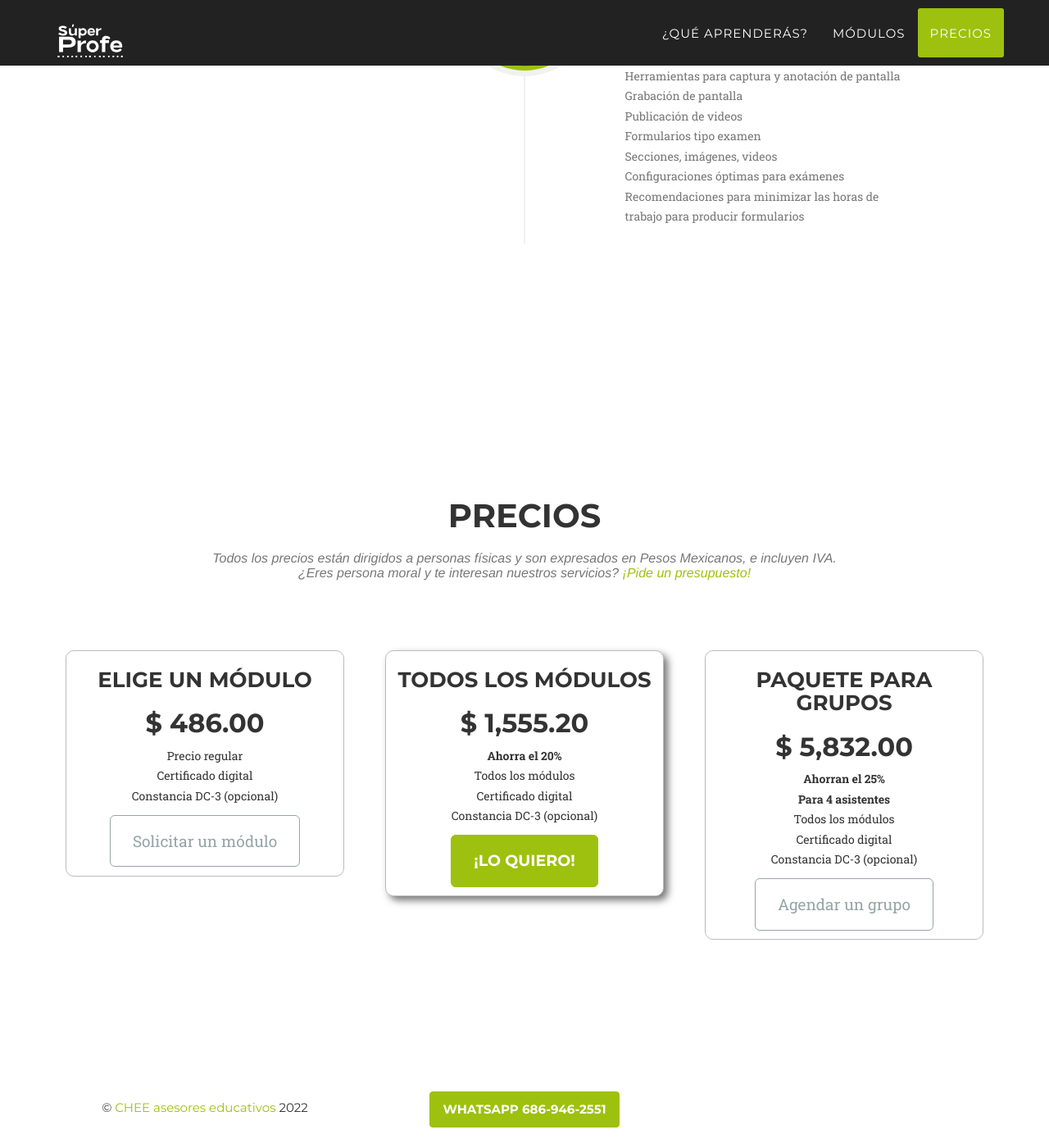
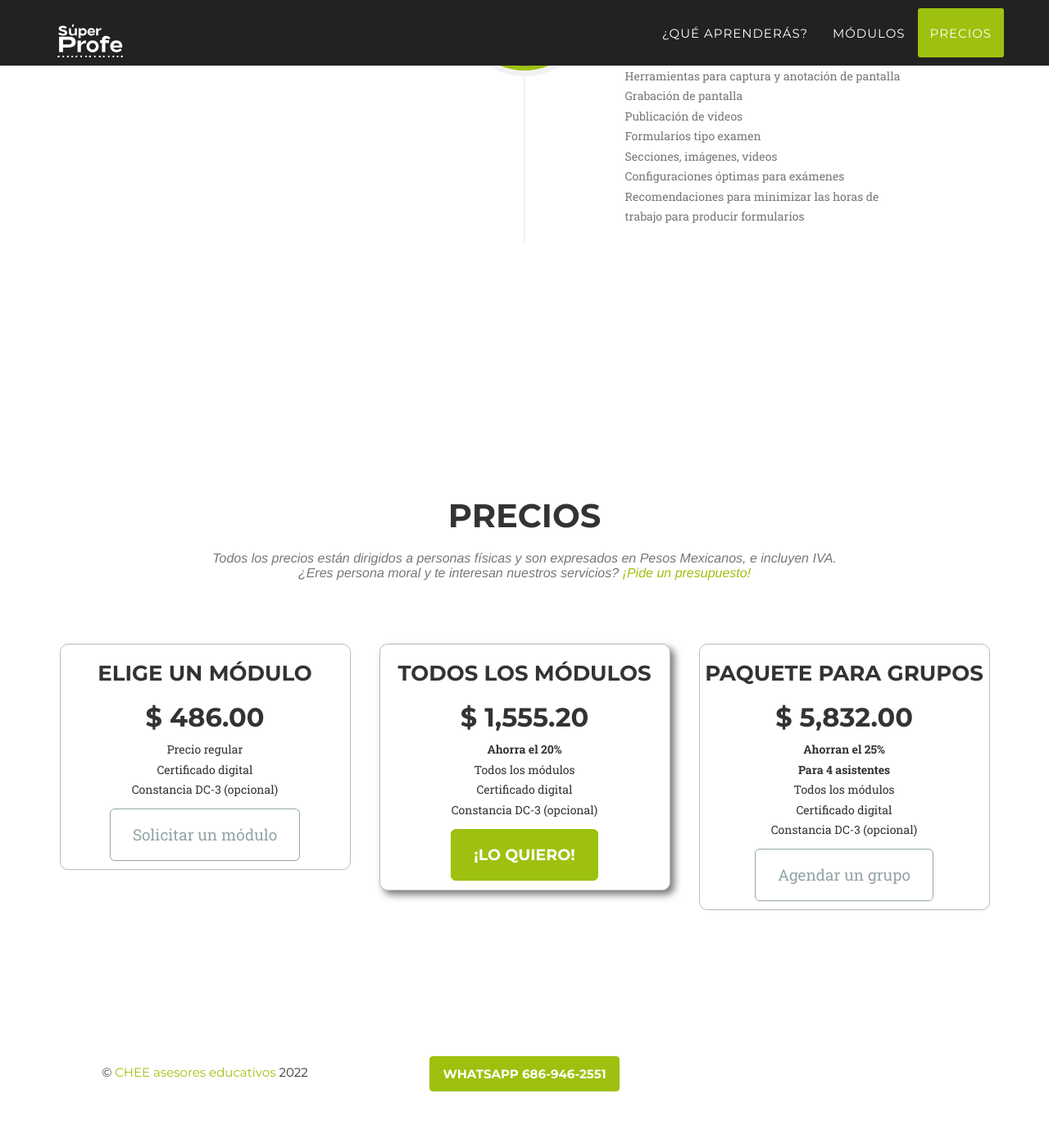
Before and after one commit to camachevaz/superProfe, a Jekyll site: the page built from index.html, in a window 1280 px wide and 1400 px high, scrolled down 3575 px. Shown: the whole window at 82% size. Built offline with Jekyll 4.4.1, drawn with Linux system fonts in a browser that asks for light colours; some web fonts are replaced; after the commit the page ends 4931 px from its top, so only the background shows below that.

Commit message:
Update agency.css

```diff
--- a/_includes/css/agency.css
+++ b/_includes/css/agency.css
@@ -868,6 +868,6 @@ body {
 
 #precios .col-md-4 div, #precios #popular div{border-radius: 1rem;
 border: solid 1px #bbb;
-margin:1rem;}
+margin:.25rem;}
 #precios #popular div{background-color: #fff;
 box-shadow: 5px 5px 10px #777;}
```
